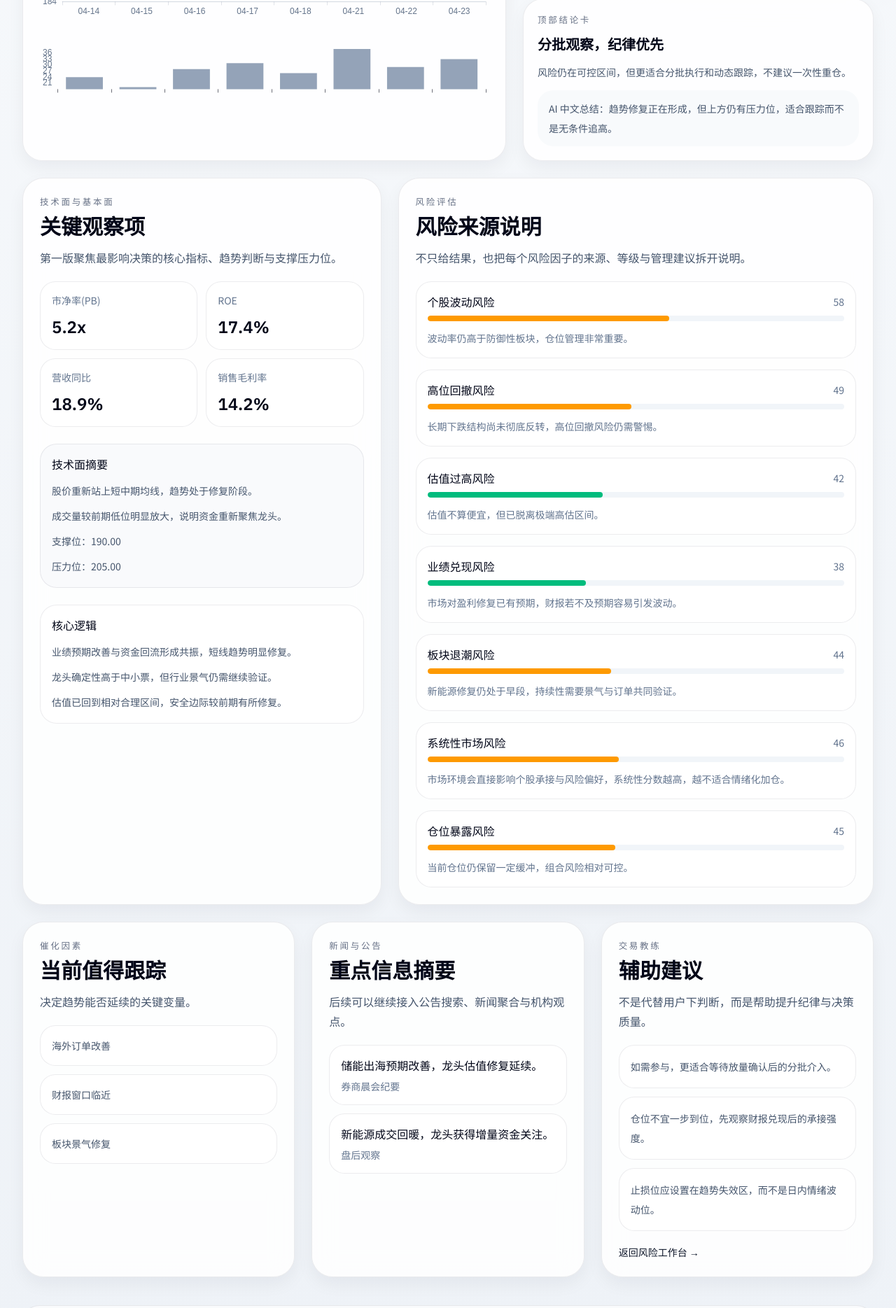
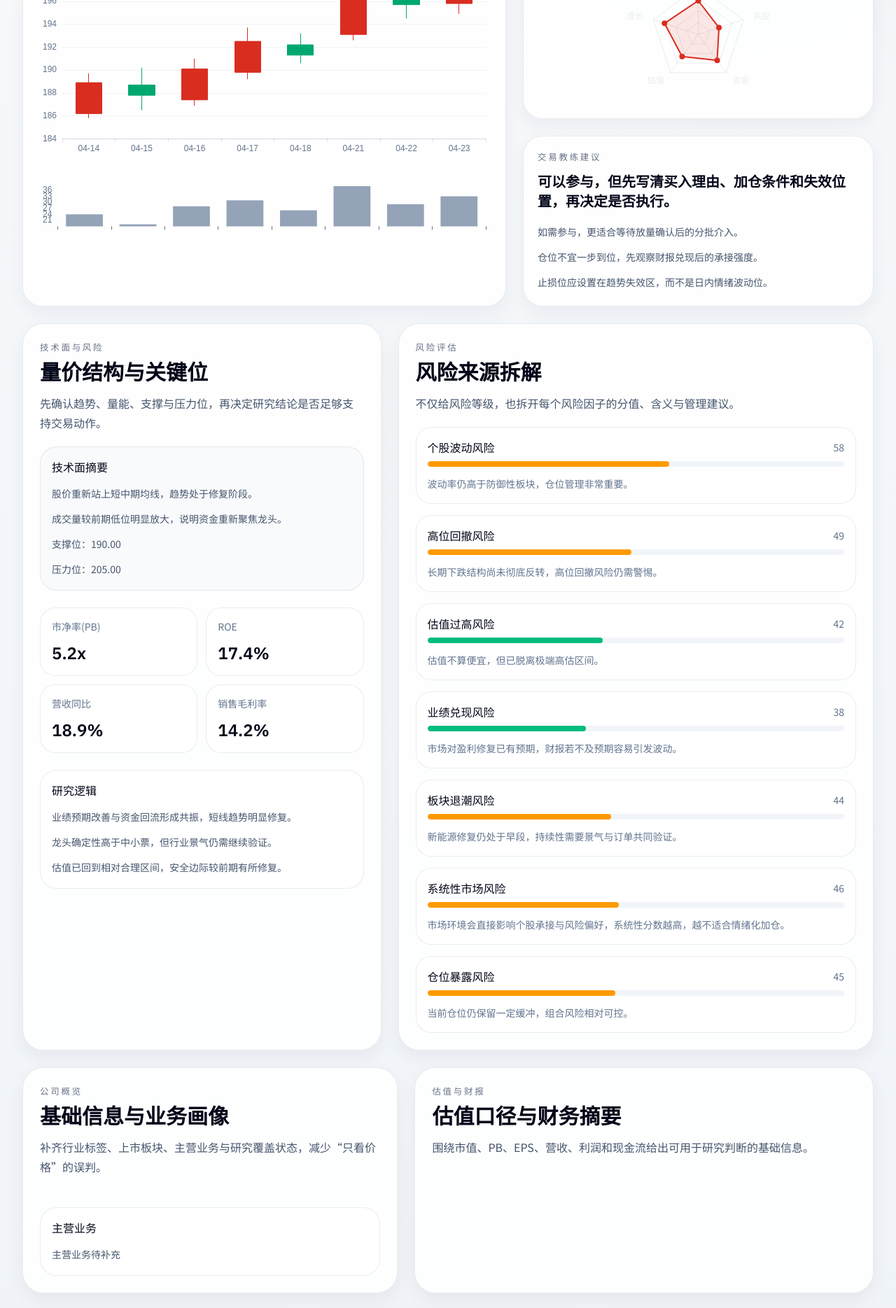
Before and after one commit to 3334826286-arch/investpilot-mvp, a Next.js app: page /stock/300750 in a window 1280 px wide. Shown: the part 820-2689 px from the top of the page at 70% size. Built offline with nearby package versions, Linux system fonts and the light colour scheme.

Commit message:
Upgrade stock detail into research page

```diff
--- a/app/stock/[symbol]/page.jsx
+++ b/app/stock/[symbol]/page.jsx
@@ -9,6 +9,52 @@ import { WatchlistToggle } from "@/components/watchlist-toggle";
 import { buildCandlestickOption, buildRadarOption } from "@/lib/chart-options";
 import { formatPercent, getRiskTone } from "@/lib/format";
 import { getStockAnalysis, getStockUniverse } from "@/lib/services/stocks-service";
+
+function renderInfoGrid(items = []) {
+  return items.map((item) => (
+    <div key={item.key} className="rounded-[22px] border border-slate-900/8 bg-white/84 px-4 py-4">
+      <p className="text-sm text-slate-500">{item.label}</p>
+      <p className="mt-3 font-display text-2xl font-semibold text-slate-950">{item.value}</p>
+      {item.note ? <p className="mt-2 text-xs leading-6 text-slate-500">{item.note}</p> : null}
+    </div>
+  ));
+}
+
+function renderResearchCards(items = [], emptyMessage) {
+  if (!items.length) {
+    return (
+      <div className="rounded-[22px] border border-dashed border-slate-900/10 bg-white/72 px-4 py-5 text-sm leading-7 text-slate-500">
+        {emptyMessage}
+      </div>
+    );
+  }
+
+  return items.map((item) => (
+    <a
+      key={`${item.title}-${item.publishedAt ?? ""}`}
+      href={item.url || "#"}
+      target={item.url ? "_blank" : undefined}
+      rel={item.url ? "noreferrer" : undefined}
+      className="rounded-[22px] border border-slate-900/8 bg-white/84 px-4 py-4 transition hover:border-slate-900/15 hover:bg-white"
+    >
+      <div className="flex flex-wrap items-center gap-2 text-xs text-slate-500">
+        {item.source ? <span>{item.source}</span> : null}
+        {item.publishedAt ? <span>{item.publishedAt}</span> : null}
+      </div>
+      <p className="mt-3 font-medium leading-7 text-slate-950">{item.title}</p>
+      {item.summary ? <p className="mt-2 text-sm leading-7 text-slate-600">{item.summary}</p> : null}
+      {item.tags?.length ? (
+        <div className="mt-3 flex flex-wrap gap-2">
+          {item.tags.slice(0, 3).map((tag) => (
+            <span key={tag} className="rounded-full bg-slate-100 px-3 py-1 text-xs text-slate-600">
+              {tag}
+            </span>
+          ))}
+        </div>
+      ) : null}
+    </a>
+  ));
+}
 
 export async function generateStaticParams() {
   const payload = await getStockUniverse();
@@ -25,20 +71,28 @@ export async function generateMetadata({ params }) {
   const stock = payload?.data?.stock;
 
   return {
-    title: stock ? `${stock.name} ${stock.symbol}` : "个股详情"
+    title: stock ? `${stock.name} ${stock.symbol} | InvestPilot` : "个股详情 | InvestPilot"
   };
 }
 
 export default async function StockDetailPage({ params }) {
   const { symbol } = await params;
   const payload = await getStockAnalysis(symbol, { position: 0.45 });
-  const current = payload.data;
+  const current = payload?.data;
 
   if (!current?.stock) {
     notFound();
   }
 
   const { stock, risk } = current;
+  const fundamentals = stock.fundamentals ?? [];
+  const basicInfo = stock.basicInfo ?? [];
+  const valuationHighlights = stock.valuationHighlights ?? [];
+  const financialHighlights = stock.financialHighlights ?? [];
+  const announcements = stock.announcements ?? [];
+  const researchReports = stock.researchReports ?? [];
+  const companyProfile = stock.companyProfile ?? {};
+  const industryTags = stock.industryTags ?? [];
 
   return (
     <PlatformShell>
@@ -48,6 +102,11 @@ export default async function StockDetailPage({ params }) {
             <SignalBadge tone="neutral">{stock.market}</SignalBadge>
             <SignalBadge tone={stock.changePercent >= 0 ? "positive" : "negative"}>{formatPercent(stock.changePercent)}</SignalBadge>
             <SignalBadge tone={getRiskTone(risk.level)}>{risk.level}</SignalBadge>
+            {industryTags.slice(0, 3).map((tag) => (
+              <SignalBadge key={tag} tone="neutral">
+                {tag}
+              </SignalBadge>
+            ))}
           </div>
 
           <div className="mt-5 flex flex-col gap-5 lg:flex-row lg:items-end lg:justify-between">
@@ -70,6 +129,23 @@ export default async function StockDetailPage({ params }) {
             </div>
           </div>
 
+          <div className="mt-6 grid gap-4 lg:grid-cols-[1.1fr_0.9fr_0.9fr]">
+            <div className="rounded-[24px] bg-slate-950 px-5 py-5 text-slate-50">
+              <p className="text-sm text-slate-300">研究结论</p>
+              <p className="mt-3 text-2xl font-semibold">{risk.actionSummary}</p>
+              <p className="mt-3 text-sm leading-7 text-slate-300">{risk.managementAdvice}</p>
+            </div>
+            <div className="rounded-[24px] border border-slate-900/8 bg-white/84 px-5 py-5">
+              <p className="text-sm text-slate-500">风险暴露</p>
+              <p className="mt-3 font-display text-4xl font-semibold text-slate-950">{risk.exposure}</p>
+              <p className="mt-3 text-sm leading-7 text-slate-500">综合仓位与系统性风险后的当前暴露温度。</p>
+            </div>
+            <div className="rounded-[24px] border border-slate-900/8 bg-white/84 px-5 py-5">
+              <p className="text-sm text-slate-500">AI 中文摘要</p>
+              <p className="mt-3 text-sm leading-7 text-slate-600">{stock.thesis?.[0] ?? stock.summary}</p>
+            </div>
+          </div>
+
           <DataStatusNote meta={payload.meta} className="mt-4" />
         </section>
 
@@ -80,12 +156,13 @@ export default async function StockDetailPage({ params }) {
             <EChartPanel option={buildRadarOption(stock.radarMetrics)} height={208} />
 
             <div className="soft-panel rounded-[28px] p-5">
-              <p className="section-kicker">顶部结论卡</p>
-              <p className="mt-3 text-xl font-semibold text-slate-950">{risk.actionSummary}</p>
-              <p className="mt-3 text-sm leading-7 text-slate-600">{risk.managementAdvice}</p>
-              <p className="mt-3 rounded-[22px] bg-slate-50 px-4 py-3 text-sm leading-7 text-slate-600">
-                AI 中文总结：{stock.summary}
-              </p>
+              <p className="section-kicker">交易教练建议</p>
+              <p className="mt-3 text-xl font-semibold text-slate-950">{risk.coachHint}</p>
+              <div className="mt-4 space-y-2 text-sm leading-7 text-slate-600">
+                {(stock.coachNotes ?? []).map((item) => (
+                  <p key={item}>{item}</p>
+                ))}
+              </div>
             </div>
           </div>
         </section>
@@ -93,34 +170,27 @@ export default async function StockDetailPage({ params }) {
         <section className="grid gap-6 xl:grid-cols-[0.86fr_1.14fr]">
           <div className="soft-panel rounded-[30px] p-5 sm:p-6">
             <SectionHeading
-              kicker="技术面与基本面"
-              title="关键观察项"
-              description="第一版聚焦最影响决策的核心指标、趋势判断与支撑压力位。"
+              kicker="技术面与风险"
+              title="量价结构与关键位"
+              description="先确认趋势、量能、支撑与压力位，再决定研究结论是否足够支持交易动作。"
             />
 
-            <div className="mt-5 grid gap-3 sm:grid-cols-2">
-              {stock.fundamentals.map((item) => (
-                <div key={item.key} className="rounded-[22px] border border-slate-900/8 bg-white/84 px-4 py-4">
-                  <p className="text-sm text-slate-500">{item.label}</p>
-                  <p className="mt-3 font-display text-2xl font-semibold text-slate-950">{item.value}</p>
-                </div>
-              ))}
-            </div>
-
-            <div className="mt-6 rounded-[24px] border border-slate-900/8 bg-slate-50/86 p-4">
+            <div className="mt-5 rounded-[24px] border border-slate-900/8 bg-slate-50/86 p-4">
               <p className="font-medium text-slate-950">技术面摘要</p>
               <div className="mt-3 space-y-2 text-sm leading-7 text-slate-600">
-                <p>{stock.technicalView.trend}</p>
-                <p>{stock.technicalView.volume}</p>
-                <p>支撑位：{stock.technicalView.support}</p>
-                <p>压力位：{stock.technicalView.resistance}</p>
+                <p>{stock.technicalView?.trend}</p>
+                <p>{stock.technicalView?.volume}</p>
+                <p>支撑位：{stock.technicalView?.support}</p>
+                <p>压力位：{stock.technicalView?.resistance}</p>
               </div>
             </div>
 
+            <div className="mt-6 grid gap-3 sm:grid-cols-2">{renderInfoGrid(fundamentals)}</div>
+
             <div className="mt-6 rounded-[24px] border border-slate-900/8 bg-white/84 p-4">
-              <p className="font-medium text-slate-950">核心逻辑</p>
+              <p className="font-medium text-slate-950">研究逻辑</p>
               <div className="mt-3 space-y-2 text-sm leading-7 text-slate-600">
-                {stock.thesis.map((item) => (
+                {(stock.thesis ?? []).map((item) => (
                   <p key={item}>{item}</p>
                 ))}
               </div>
@@ -130,11 +200,11 @@ export default async function StockDetailPage({ params }) {
           <div className="soft-panel rounded-[30px] p-5 sm:p-6">
             <SectionHeading
               kicker="风险评估"
-              title="风险来源说明"
-              description="不只给结果，也把每个风险因子的来源、等级与管理建议拆开说明。"
+              title="风险来源拆解"
+              description="不仅给风险等级，也拆开每个风险因子的分值、含义与管理建议。"
             />
             <div className="mt-5 grid gap-4">
-              {risk.factors.map((item) => (
+              {(risk.factors ?? []).map((item) => (
                 <article key={item.key} className="rounded-[22px] border border-slate-900/8 bg-white/84 px-4 py-4">
                   <div className="flex items-center justify-between gap-3">
                     <p className="font-medium text-slate-950">{item.label}</p>
@@ -155,51 +225,84 @@ export default async function StockDetailPage({ params }) {
           </div>
         </section>
 
-        <section className="grid gap-6 lg:grid-cols-3">
+        <section className="grid gap-6 xl:grid-cols-[0.9fr_1.1fr]">
           <div className="soft-panel rounded-[30px] p-5 sm:p-6">
             <SectionHeading
-              kicker="催化因素"
-              title="当前值得跟踪"
-              description="决定趋势能否延续的关键变量。"
+              kicker="公司概览"
+              title="基础信息与业务画像"
+              description="补齐行业标签、上市板块、主营业务与研究覆盖状态，减少“只看价格”的误判。"
             />
-            <div className="mt-5 grid gap-3">
-              {stock.catalysts.map((item) => (
-                <div key={item} className="rounded-[22px] border border-slate-900/8 bg-white/84 px-4 py-4 text-sm leading-6 text-slate-600">
-                  {item}
+
+            <div className="mt-5 grid gap-3 sm:grid-cols-2">{renderInfoGrid(basicInfo)}</div>
+
+            <div className="mt-6 rounded-[24px] border border-slate-900/8 bg-white/84 p-4">
+              <p className="font-medium text-slate-950">主营业务</p>
+              <p className="mt-3 text-sm leading-7 text-slate-600">{companyProfile.mainBusiness || "主营业务待补充"}</p>
+              {companyProfile.productTypes?.length ? (
+                <div className="mt-4 flex flex-wrap gap-2">
+                  {companyProfile.productTypes.map((item) => (
+                    <span key={item} className="rounded-full bg-slate-100 px-3 py-1 text-xs text-slate-600">
+                      {item}
+                    </span>
+                  ))}
                 </div>
-              ))}
+              ) : null}
+              {companyProfile.businessScope ? (
+                <p className="mt-4 text-sm leading-7 text-slate-500">{companyProfile.businessScope}</p>
+              ) : null}
             </div>
           </div>
 
           <div className="soft-panel rounded-[30px] p-5 sm:p-6">
             <SectionHeading
-              kicker="新闻与公告"
-              title="重点信息摘要"
-              description="后续可以继续接入公告搜索、新闻聚合与机构观点。"
+              kicker="估值与财报"
+              title="估值口径与财务摘要"
+              description="围绕市值、PB、EPS、营收、利润和现金流给出可用于研究判断的基础信息。"
+            />
+
+            <div className="mt-5 grid gap-3 sm:grid-cols-2">{renderInfoGrid(valuationHighlights)}</div>
+            <div className="mt-5 grid gap-3 sm:grid-cols-2">{renderInfoGrid(financialHighlights)}</div>
+          </div>
+        </section>
+
+        <section className="grid gap-6 xl:grid-cols-3">
+          <div className="soft-panel rounded-[30px] p-5 sm:p-6">
+            <SectionHeading
+              kicker="公告"
+              title="最新公司公告"
+              description="优先展示最近公告入口，方便继续核对原文。"
             />
             <div className="mt-5 grid gap-3">
-              {stock.news.map((item) => (
-                <div key={item.title} className="rounded-[22px] border border-slate-900/8 bg-white/84 px-4 py-4">
-                  <p className="font-medium text-slate-950">{item.title}</p>
-                  <p className="mt-2 text-sm text-slate-500">{item.source}</p>
-                </div>
-              ))}
+              {renderResearchCards(announcements, "当前尚未获取到稳定公告结果，后续会继续扩充公告源。")}
             </div>
           </div>
 
           <div className="soft-panel rounded-[30px] p-5 sm:p-6">
             <SectionHeading
-              kicker="交易教练"
-              title="辅助建议"
-              description="不是代替用户下判断，而是帮助提升纪律与决策质量。"
+              kicker="研报"
+              title="机构观点摘要"
+              description="提取最近券商或机构观点，便于快速把握评级与核心判断。"
             />
             <div className="mt-5 grid gap-3">
-              {stock.coachNotes.map((item) => (
-                <div key={item} className="rounded-[22px] border border-slate-900/8 bg-white/84 px-4 py-4 text-sm leading-7 text-slate-600">
-                  {item}
+              {renderResearchCards(researchReports, "当前尚未获取到稳定研报结果，后续会继续补强机构研究链路。")}
+            </div>
+          </div>
+
+          <div className="soft-panel rounded-[30px] p-5 sm:p-6">
+            <SectionHeading
+              kicker="信息摘录"
+              title="值得继续跟踪"
+              description="把量价、财报与业务变化压缩成更适合研究复盘的中文摘要。"
+            />
+            <div className="mt-5 grid gap-3">
+              {(stock.news ?? []).map((item) => (
+                <div key={`${item.title}-${item.source}`} className="rounded-[22px] border border-slate-900/8 bg-white/84 px-4 py-4">
+                  <p className="font-medium leading-7 text-slate-950">{item.title}</p>
+                  <p className="mt-2 text-sm text-slate-500">{item.source}</p>
                 </div>
               ))}
             </div>
+
             <Link href="/risk" className="mt-5 inline-flex text-sm font-medium text-slate-950">
               返回风险工作台 →
             </Link>
```
Also changed, not shown: 1 other file (tests, documents, lock files or other folders).
